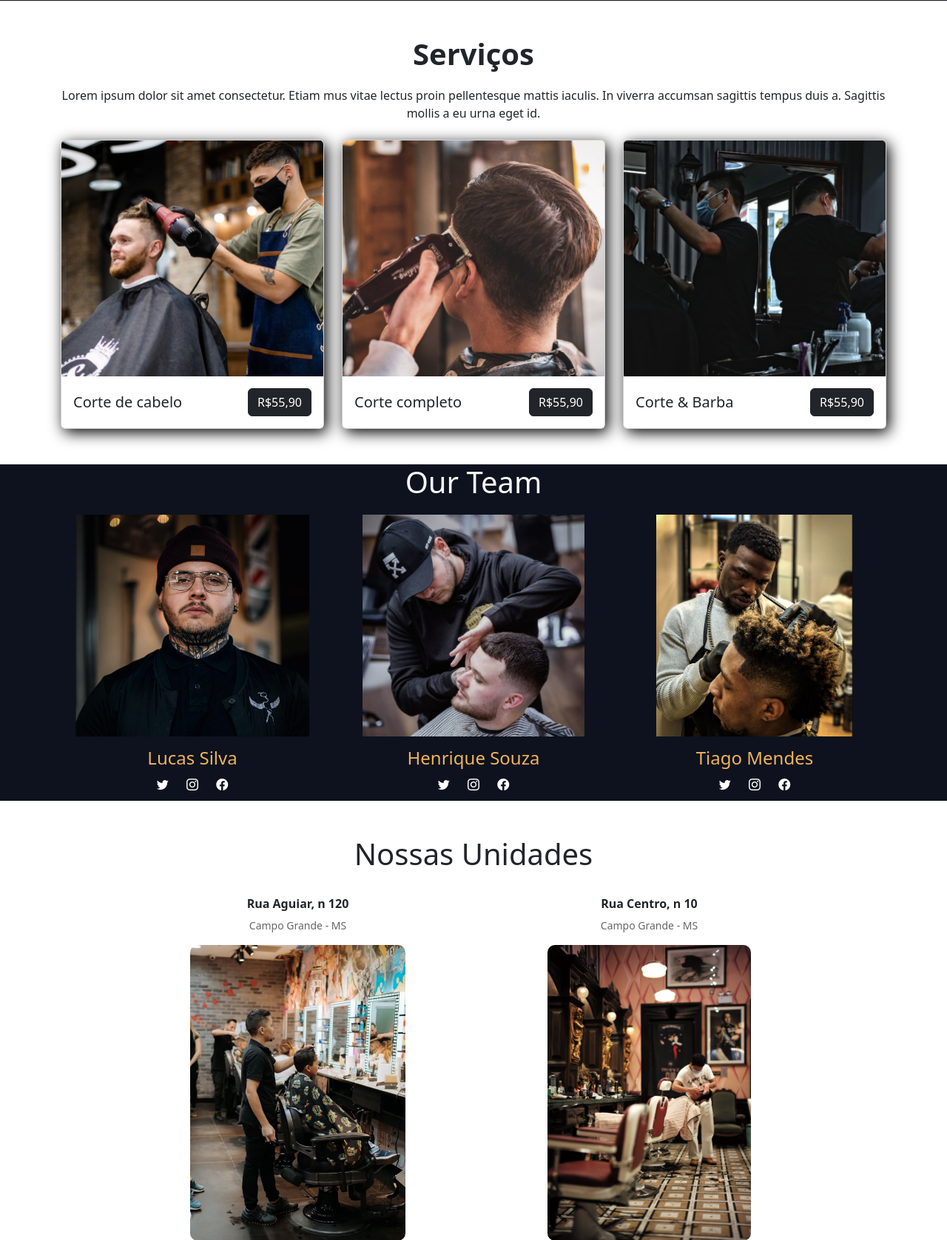
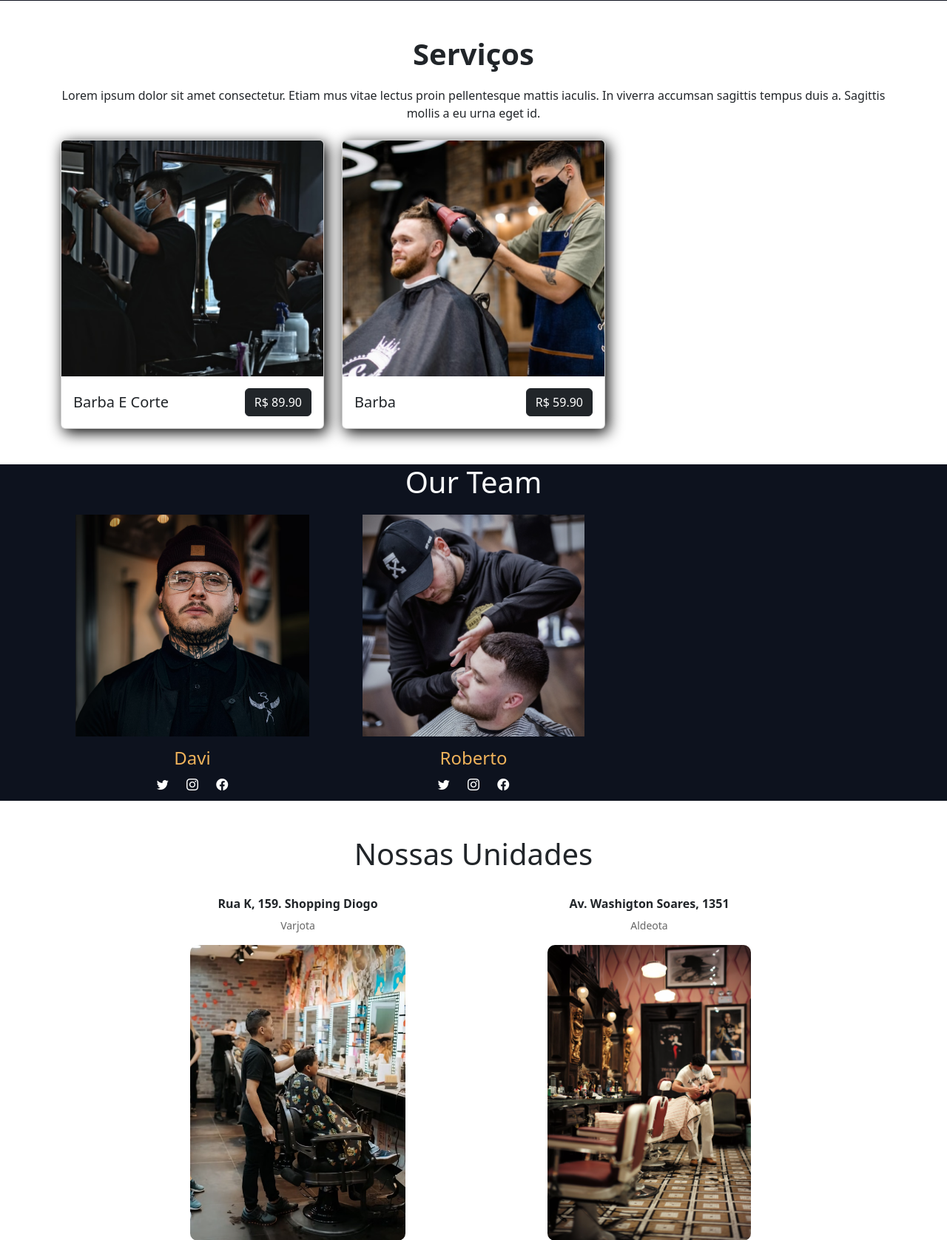
Before and after one commit to AroMight/BarberShop, a Django app: page / in a window 1280 px wide. Shown: the part 1317-2994 px from the top of the page at 74% size. Run offline with Django 5.2, Linux system fonts and the light colour scheme; data comes from the database, SQL or seed files in the repository; both versions use the stored data as it was after the commit; parts of the project's set-up code (start-up, migrations or seed data) failed here and were passed over.

Commit message:
add partials for cards services and emplioyees

```diff
--- a/barber_shop/templates/barber_shop/home.html
+++ b/barber_shop/templates/barber_shop/home.html
@@ -51,38 +51,7 @@
                     In
                     viverra accumsan sagittis tempus duis a. Sagittis mollis a eu urna eget id.</p>
             </div>
-            <div class="row">
-                <div class="col-md-4">
-                    <div class="card service-card mb-5">
-                        <img src="{% static '/barber_shop/assets/services-img1.png' %}" class="card-img-top"
-                            alt="Corte de cabelo">
-                        <div class="card-body d-flex justify-content-between align-items-center">
-                            <h5 class="card-title mb-0">Corte de cabelo</h5>
-                            <a class="btn btn-dark stretched-link" href="">R$55,90</a>
-                        </div>
-                    </div>
-                </div>
-                <div class="col-md-4">
-                    <div class="card service-card mb-5">
-                        <img src="{% static '/barber_shop/assets/services-img2.png' %}" class="card-img-top"
-                            alt="Corte completo">
-                        <div class="card-body d-flex justify-content-between align-items-center">
-                            <h5 class="card-title mb-0">Corte completo</h5>
-                            <button class="btn btn-dark stretched-link">R$55,90</button>
-                        </div>
-                    </div>
-                </div>
-                <div class="col-md-4">
-                    <div class="card service-card mb-5">
-                        <img src="{% static '/barber_shop/assets/services-img3.png' %}" class="card-img-top"
-                            alt="Corte & Barba">
-                        <div class="card-body d-flex justify-content-between align-items-center">
-                            <h5 class="card-title mb-0">Corte & Barba</h5>
-                            <button class="btn btn-dark stretched-link">R$55,90</button>
-                        </div>
-                    </div>
-                </div>
-            </div>
+            {% include "global/partials/services-cards.html" %}
         </div>
     </section>
 
@@ -94,42 +63,7 @@
                     Our Team
                 </h2>
             </div>
-
-            <div class="row">
-                <div class="col-md-4">
-                    <div class="team-card">
-                        <img src="{% static '/barber_shop/profile_covers/profile1.png' %}" alt="Lucas Silva">
-                        <h5 class="fs-4">Lucas Silva</h5>
-                        <div class="social-icons">
-                            <a href="#"><i class="bi bi-twitter"></i></a>
-                            <a href="#"><i class="bi bi-instagram"></i></a>
-                            <a href="#"><i class="bi bi-facebook"></i></a>
-                        </div>
-                    </div>
-                </div>
-                <div class="col-md-4">
-                    <div class="team-card">
-                        <img src="{% static '/barber_shop/profile_covers/profile2.png' %}" alt="Henrique Souza">
-                        <h5 class="fs-4">Henrique Souza</h5>
-                        <div class="social-icons">
-                            <a href="#"><i class="bi bi-twitter"></i></a>
-                            <a href="#"><i class="bi bi-instagram"></i></a>
-                            <a href="#"><i class="bi bi-facebook"></i></a>
-                        </div>
-                    </div>
-                </div>
-                <div class="col-md-4">
-                    <div class="team-card">
-                        <img src="{% static '/barber_shop/profile_covers/profile3.png' %}" alt="Tiago Mendes">
-                        <h5 class="fs-4">Tiago Mendes</h5>
-                        <div class="social-icons">
-                            <a href="#"><i class="bi bi-twitter"></i></a>
-                            <a href="#"><i class="bi bi-instagram"></i></a>
-                            <a href="#"><i class="bi bi-facebook"></i></a>
-                        </div>
-                    </div>
-                </div>
-            </div>
+        {% include "global/partials/employees-cards.html" %}
         </div>
     </section>
 
@@ -137,18 +71,7 @@
     <section class="units-container">
         <div class="container text-center mt-5">
             <h2>Nossas Unidades</h2>
-            <div class="row justify-content-center mt-4">
-                <div class="col-md-5 unit">
-                    <h5>Rua Aguiar, n 120</h5>
-                    <p>Campo Grande - MS</p>
-                    <img src="{% static '/barber_shop/units_covers/filial1.png' %}" alt="Unidade 1">
-                </div>
-                <div class="col-md-5 unit">
-                    <h5>Rua Centro, n 10</h5>
-                    <p>Campo Grande - MS</p>
-                    <img src="{% static '/barber_shop/units_covers/filial2.png' %}" alt="Unidade 2">
-                </div>
-            </div>
+        {% include "global/partials/unit-card.html" %}
         </div>
     </section>
 
--- a/barber_shop/views.py
+++ b/barber_shop/views.py
@@ -1,11 +1,20 @@
 from django.views.generic import TemplateView
 from reservations.forms import ReservationForm
+from reservations.models import Service
+from users.models import Branch, Employee
 
 
 class HomeView(TemplateView):
 
-    template_name = 'barber_shop/home.html'
+    services = Service.objects.filter(status=True, is_highlighted=True)
+    employees = Employee.objects.all()
+    units = Branch.objects.all()
+
+    template_name = "barber_shop/home.html"
     extra_context = {
-        'btn_action': 'Confirm',
-        'form': ReservationForm(),
+        "btn_action": "Confirm",
+        "form": ReservationForm(),
+        "services": services,
+        "employees": employees,
+        "units": units,
     }
--- /dev/null
+++ b/global_templates/global/partials/employees-cards.html
@@ -0,0 +1,17 @@
+<div class="row">
+    {% for employee in employees %}
+    <div class="col-md-4">
+        <div class="team-card">
+            <img src={{ employee.profile_photo.url }} alt="Lucas Silva">
+            <h5 class="fs-4">
+                {{ employee.user.username}}
+            </h5>
+            <div class="social-icons">
+                <a href="#"><i class="bi bi-twitter"></i></a>
+                <a href="#"><i class="bi bi-instagram"></i></a>
+                <a href="#"><i class="bi bi-facebook"></i></a>
+            </div>
+        </div>
+    </div>
+    {% endfor %}
+</div>
--- /dev/null
+++ b/global_templates/global/partials/services-cards.html
@@ -0,0 +1,17 @@
+<div class="row">
+    {% for service in services %}
+    <div class="col-md-4">
+        <div class="card service-card mb-5">
+            <img src={{ service.cover.url }} class="card-img-top" alt="Corte de cabelo">
+            <div class="card-body d-flex justify-content-between align-items-center">
+                <h5 class="card-title mb-0">
+                    {{ service.name }}
+                </h5>
+                <a class="btn btn-dark stretched-link" href="">
+                    R$ {{ service.price }}
+                </a>
+            </div>
+        </div>
+    </div>
+    {% endfor %}
+</div>
--- a/global_templates/global/partials/unit-card.html
+++ b/global_templates/global/partials/unit-card.html
@@ -1,5 +1,13 @@
-<div class="col-md-5 unit">
-    <h5>Rua Aguiar, n 120</h5>
-    <p>Campo Grande - MS</p>
-    <img src="{% static '/barber_shop/units_covers/filial1.png' %}" alt="Unidade 1">
+<div class="row justify-content-center mt-4">
+    {% for unit in units %}
+    <div class="col-md-5 unit">
+        <h5>
+            {{ unit.address }}
+        </h5>
+        <p>
+            {{ unit.district }}
+        </p>
+        <img src= {{ unit.photo.url }} alt="Unidade 1">
+    </div>
+    {% endfor %}
 </div>
--- a/reservations/admin.py
+++ b/reservations/admin.py
@@ -42,11 +42,13 @@ class ServiceAdmin(admin.ModelAdmin):
         # 'duration_time',
         'status',
         'updated_at',
+        'is_highlighted',
     ]
     list_editable = [
         'price',
         # 'duration_time',
         'status',
+        'is_highlighted',
     ]
     search_fields = [
         'name',
--- a/reservations/forms/reservations_forms.py
+++ b/reservations/forms/reservations_forms.py
@@ -9,7 +9,7 @@ class ReservationForm(forms.ModelForm):
 
     service = IconModelChoiceField(
         icon="bi bi-bag-fill",
-        queryset=Service.objects.all(),
+        queryset=Service.objects.filter(status=True),
         label="Choose a service",
         widget=forms.Select(attrs={"class": "form-control"}),
     )
--- a/reservations/models.py
+++ b/reservations/models.py
@@ -11,6 +11,7 @@ class Service(models.Model):
     price = models.DecimalField(max_digits=5, decimal_places=2)
     # duration_time = models.DurationField()
     status = models.BooleanField(default=False)
+    is_highlighted = models.BooleanField(default=False)
     barbers = models.ManyToManyField(Employee, related_name='services', blank=True)
     updated_at = models.DateTimeField(auto_now=True)
 
--- a/users/urls.py
+++ b/users/urls.py
@@ -8,5 +8,5 @@ urlpatterns = [
     path('register/', views.RegisterView.as_view(), name='register'),
     path('login/', views.LoginView.as_view(), name='login'),
     path('reservations/', views.UserReservationsView.as_view(), name='reservations'),
-    path('reservations/<int:id>', views.UserDeleteView.as_view(), name='reservations_delete'),
+    path('reservations/<int:id>/', views.UserDeleteView.as_view(), name='reservations_delete'),
 ]
```
Also changed, not shown: users/tests/test_users_url.py (+9 -4 lines), db.sqlite3, media/services/covers/2024/09/06/services-img1.png (added), media/services/covers/2024/09/06/services-img3.png (added), media/users/covers/branches/2024/09/06/filial1.png (added), media/users/covers/branches/2024/09/06/filial2.png (added), media/users/covers/users/2024/09/06/profile1.png (added), media/users/covers/users/2024/09/06/profile2.png (added), reservations/migrations/0006_service_is_highlighted.py (added).
